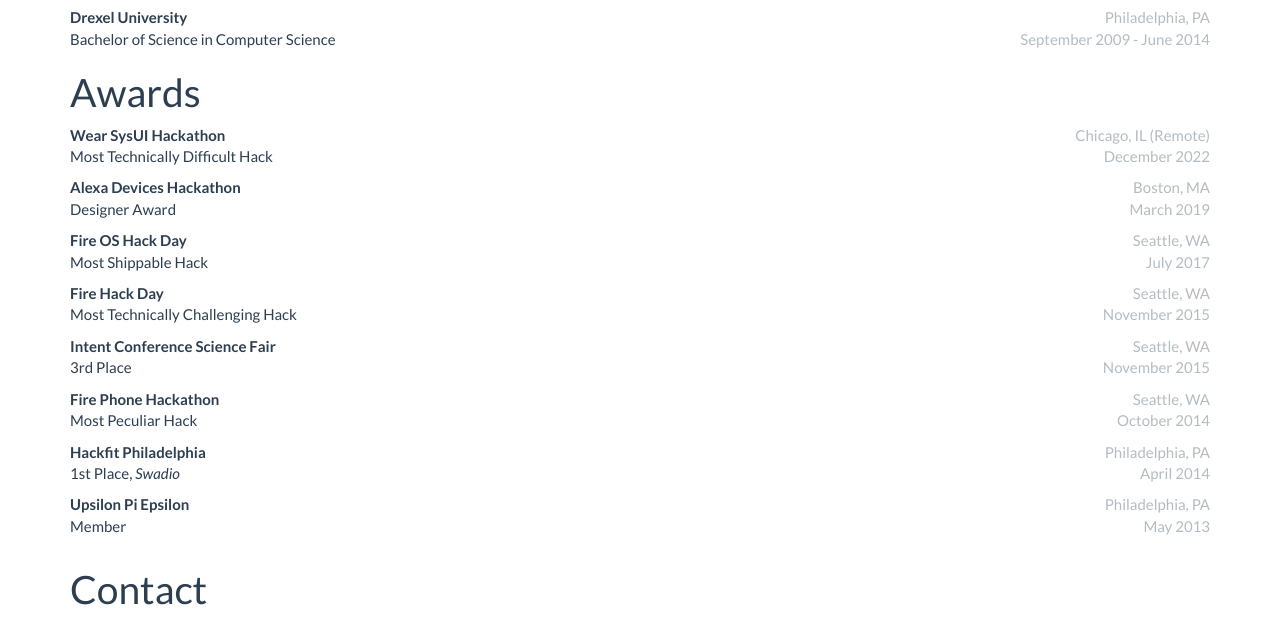
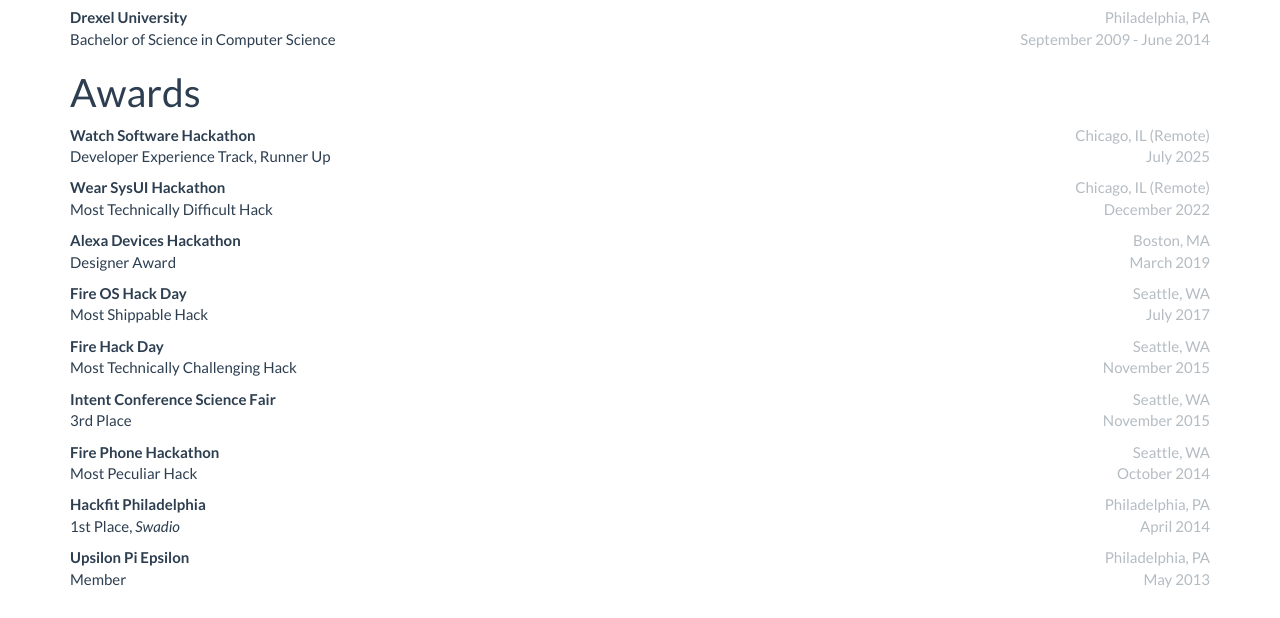
Before and after one commit to mhenry/mhenry.github.io, a plain HTML site: page index.html in a window 1280 px wide. Shown: the part 1090-1708 px from the top of the page. Drawn offline with Linux system fonts and the light colour scheme.

Commit message:
Update index.html

```diff
--- a/index.html
+++ b/index.html
@@ -186,6 +186,16 @@
       </div>
       <div class="row experience-buffer">
         <div class="col-sm-6 col-md-8">
+          <strong>Watch Software Hackathon</strong><br>
+          Developer Experience Track, Runner Up
+        </div>
+        <div class="col-sm-6 col-md-4 text-muted text-right-responsive">
+          Chicago, IL (Remote)<br>
+          July 2025
+        </div>
+      </div>
+      <div class="row experience-buffer">
+        <div class="col-sm-6 col-md-8">
           <strong>Wear SysUI Hackathon</strong><br>
           Most Technically Difficult Hack
         </div>
```
